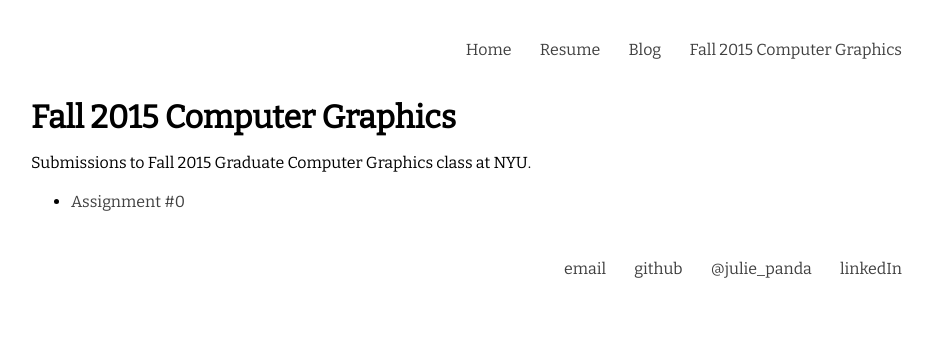
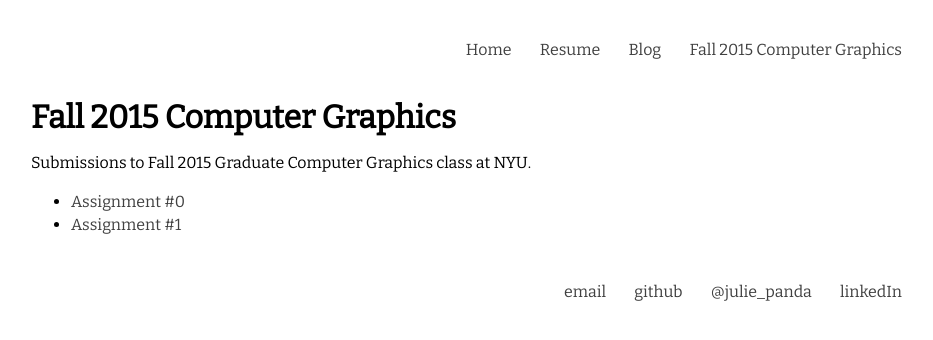
Before and after one commit to juliepanda/juliepanda.github.io, a Jekyll site: the page built from f15-computer-graphics/index.html, in a window 1280 px wide. Shown: the top 340 px of the page, without its empty margins (161-1094 px from the left). Built offline with Jekyll 4.4.1, drawn with Linux system fonts in a browser that asks for light colours.

Commit message:
add directori for assignment 1

```diff
--- a/f15-computer-graphics/index.html
+++ b/f15-computer-graphics/index.html
@@ -6,4 +6,5 @@ title: Fall 2015 Computer Graphics
 <p>Submissions to Fall 2015 Graduate Computer Graphics class at NYU.</p>
 <ul>
   <li><a href="./assignments/0.html">Assignment #0</li>
+  <li><a href="./assignments/1.html">Assignment #1</li>
 </ul>
```
